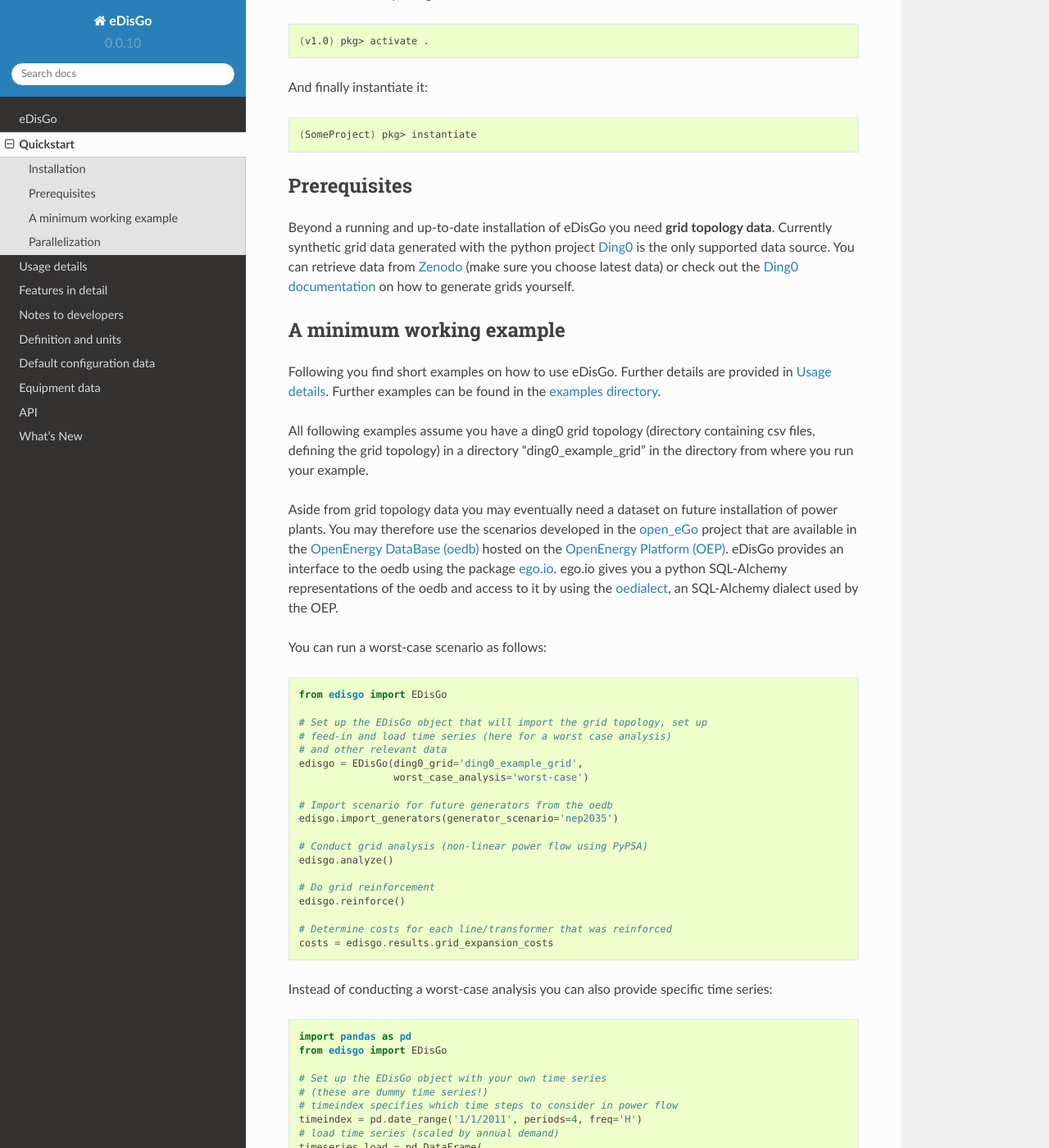
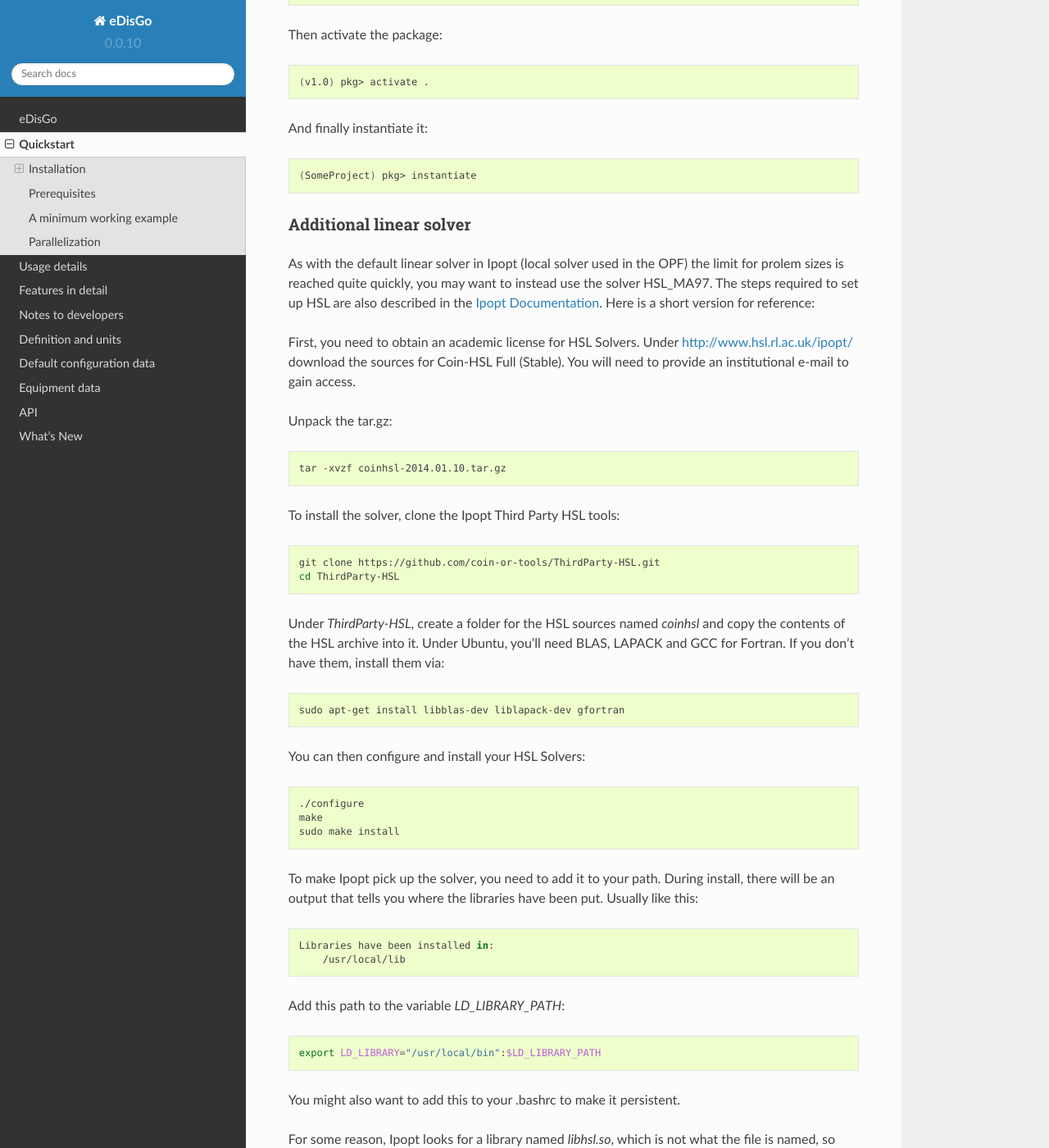
Before and after one commit to openego/eDisGo, a Sphinx documentation site: the page built from doc/quickstart.rst, in a window 1280 px wide and 1400 px high, scrolled down 894 px. Shown: the whole window at 82% size. Built offline with Sphinx 7.4.7 and the Read the Docs theme 2.0.0, drawn with Linux system fonts in a browser that asks for light colours; formulas are drawn with MathJax 3; some of the changed text lies outside the part shown.

Commit message:
Add installation instructions for MA97

```diff
--- a/doc/quickstart.rst
+++ b/doc/quickstart.rst
@@ -26,6 +26,9 @@ the jupyter notebook examples, we provide installation with extra packages:
 
 You may also consider installing a developer version as detailed in
 :ref:`dev-notes`.
+
+Requirements for edisgoOPF package
+^^^^^^^^^^^^^^^^^^^^^^^^^^^^^^^^^^^
 
 To use the multiperiod optimal power flow that is provided in the julia package
 edisgoOPF in eDisGo you additionally need to install julia version 1.1.1.
@@ -57,6 +60,82 @@ And finally instantiate it:
     (SomeProject) pkg> instantiate
 
 .. _prerequisites:
+
+Additional linear solver
+^^^^^^^^^^^^^^^^^^^^^^^^^
+
+As with the default linear solver in Ipopt (local solver used in the OPF)
+the limit for prolem sizes is reached quite quickly, you may want to instead use
+the solver HSL_MA97.
+The steps required to set up HSL  are also described in the
+`Ipopt Documentation <https://coin-or.github.io/Ipopt/INSTALL.html#DOWNLOAD_HSL>`_.
+Here is a short version for reference:
+
+First, you need to obtain an academic license for HSL Solvers.
+Under http://www.hsl.rl.ac.uk/ipopt/ download the sources for Coin-HSL Full (Stable).
+You will need to provide an institutional e-mail to gain access.
+
+Unpack the tar.gz:
+
+.. code-block:: bash
+
+    tar -xvzf coinhsl-2014.01.10.tar.gz
+
+To install the solver, clone the Ipopt Third Party HSL tools:
+
+.. code-block:: bash
+
+    git clone https://github.com/coin-or-tools/ThirdParty-HSL.git
+    cd ThirdParty-HSL
+
+
+Under `ThirdParty-HSL`, create a folder for the HSL sources named `coinhsl` and
+copy the contents of the HSL archive into it.
+Under Ubuntu, you'll need BLAS, LAPACK and GCC for Fortran. If you don't have them, install them via:
+
+.. code-block:: bash
+
+    sudo apt-get install libblas-dev liblapack-dev gfortran
+
+You can then configure and install your HSL Solvers:
+
+.. code-block:: bash
+
+    ./configure
+    make
+    sudo make install
+
+To make Ipopt pick up the solver, you need to add it to your path.
+During install, there will be an output that tells you where the libraries have
+been put. Usually like this:
+
+.. code-block:: bash
+
+    Libraries have been installed in:
+        /usr/local/lib
+
+
+Add this path to the variable `LD_LIBRARY_PATH`:
+
+.. code-block:: bash
+
+    export LD_LIBRARY="/usr/local/bin":$LD_LIBRARY_PATH
+
+You might also want to add this to your .bashrc to make it persistent.
+
+For some reason, Ipopt looks for a library named `libhsl.so`, which is not what
+the file is named, so we'll also need to provide a symlink:
+
+.. code-block:: bash
+
+    cd /usr/local/lib
+    ln -s libcoinhsl.so libhsl.so
+
+MA97 should now work and can be called from Julia with:
+
+.. code-block:: julia
+
+    JuMP.setsolver(pm.model,IpoptSolver(linear_solver="ma97"))
 
 Prerequisites
 -------------
```
